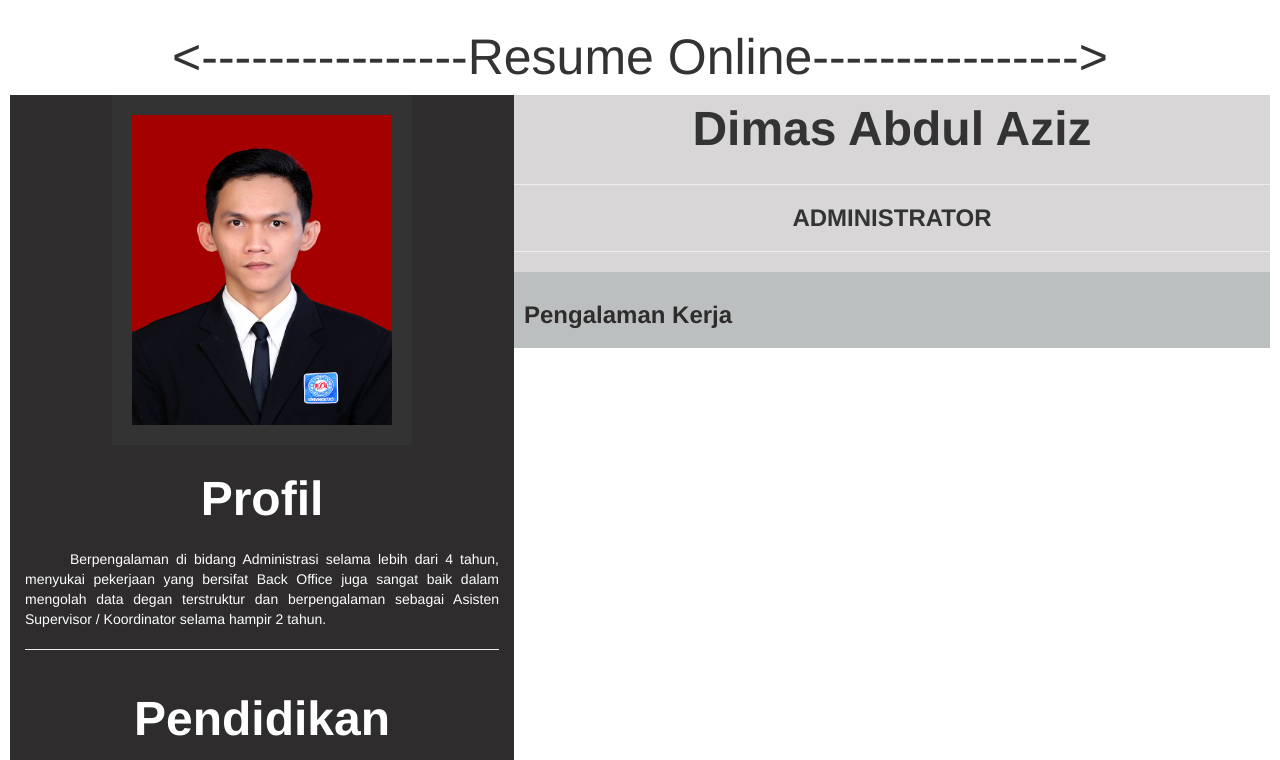
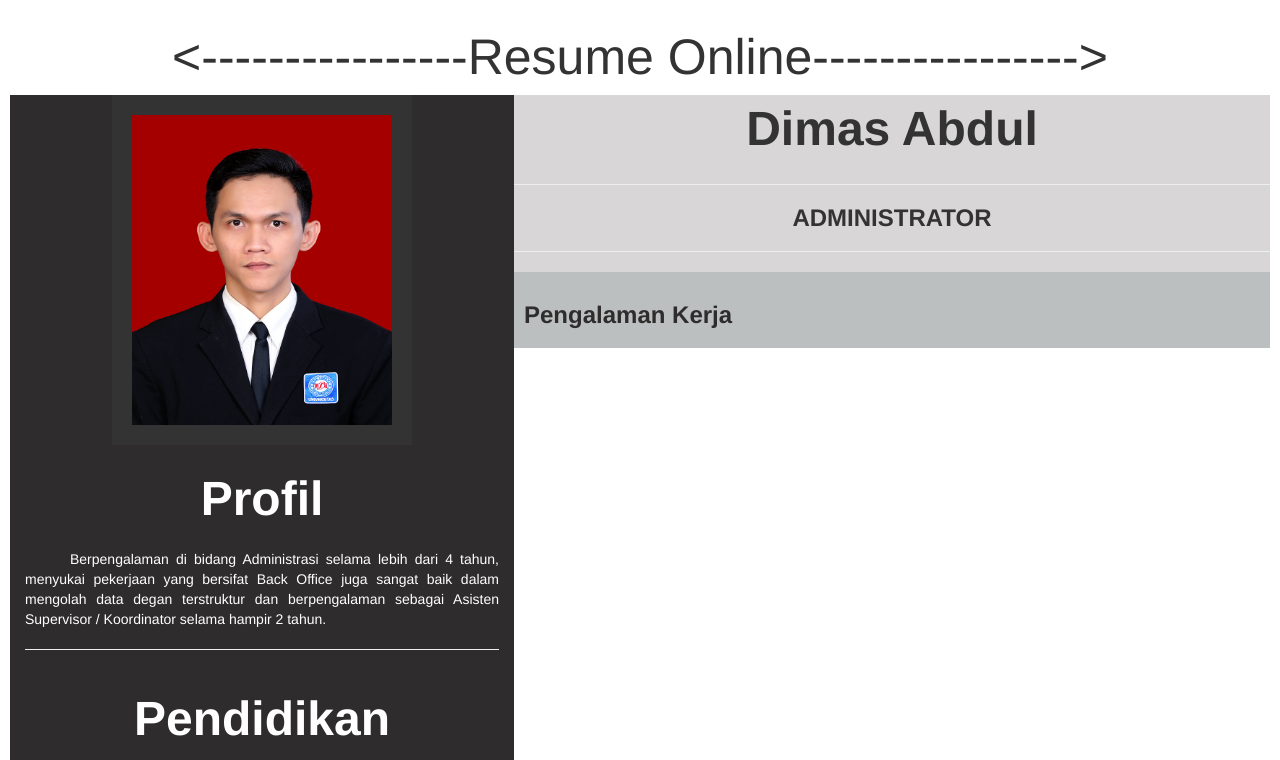
Before and after one commit to Sandekala/cv-dimas, a plain HTML site: page index.html in a window 1280 px wide. Shown: the top 760 px of the page. Drawn offline with Linux system fonts and the light colour scheme.

Commit message:
ubah judul

```diff
--- a/index.html
+++ b/index.html
@@ -50,7 +50,7 @@
     </div>
         <div id=description>
             <div class="title">
-            <font size="10"><b>Dimas Abdul Aziz</b></font>
+            <font size="10"><b>Dimas Abdul</b></font>
             <hr color="black">
             <div class="title">
             <h3><b>ADMINISTRATOR</b></h3>
```
